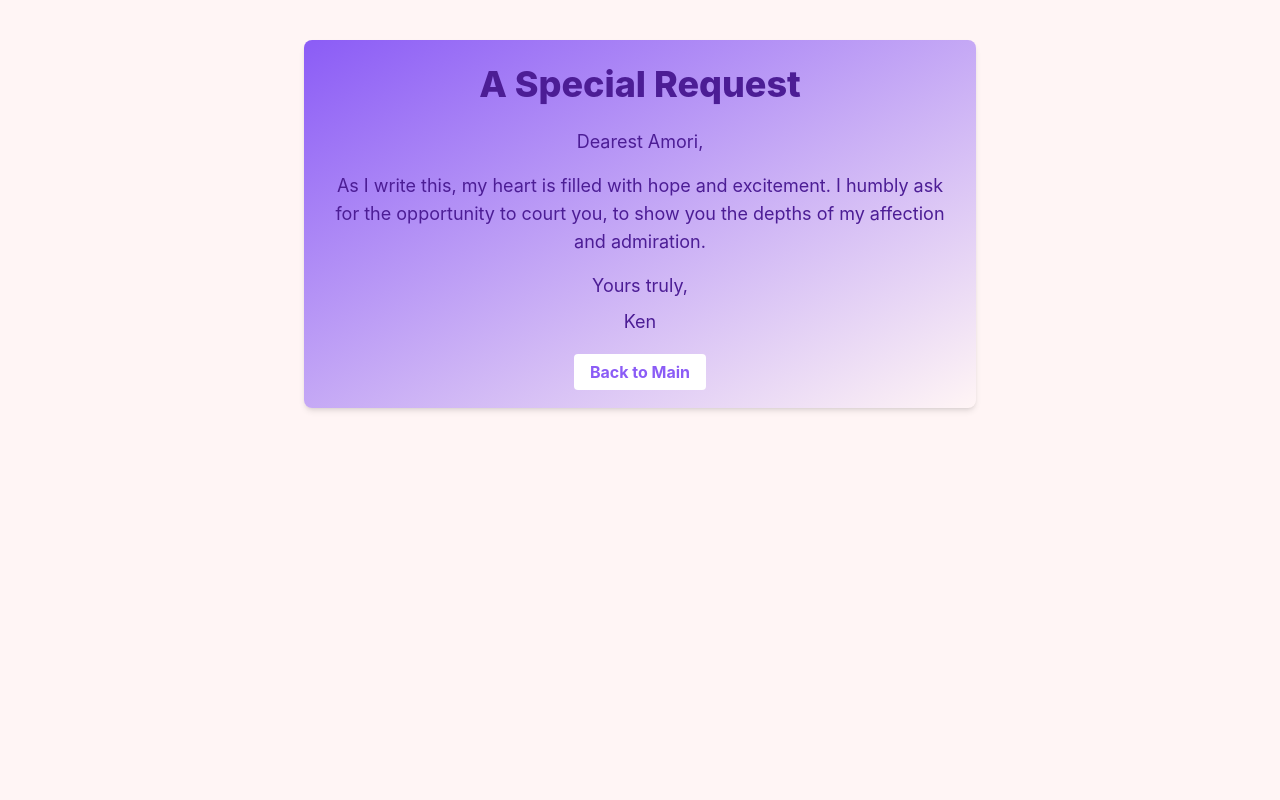
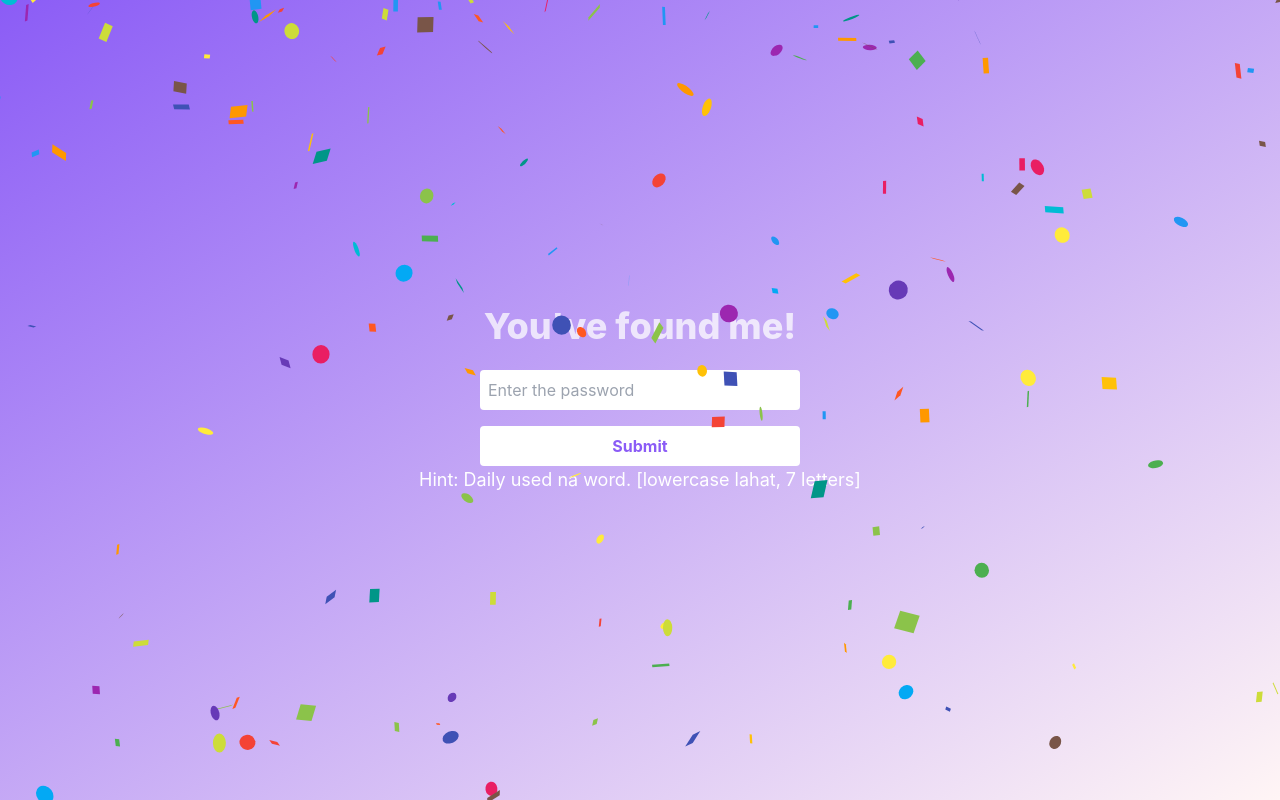
Before and after one commit to ArcaIcr/Amori, a React (Vite) app: page /loading in a window 1280 px wide. Before the commit this address led to /special-letter. Built offline with nearby package versions, Linux system fonts and the light colour scheme.

Commit message:
chore: Updated the Loading screen, added a password

```diff
--- a/src/components/LoadingScreen/LoadingScreen.jsx
+++ b/src/components/LoadingScreen/LoadingScreen.jsx
@@ -5,23 +5,55 @@ import Confetti from 'react-confetti';
 const LoadingScreen = () => {
   const navigate = useNavigate();
   const [fadeOut, setFadeOut] = useState(false);
+  const [password, setPassword] = useState('');
+  const [error, setError] = useState('');
+  const [windowDimensions, setWindowDimensions] = useState({
+    width: window.innerWidth,
+    height: window.innerHeight
+  });
 
   useEffect(() => {
-    const timer = setTimeout(() => {
+    const handleResize = () => {
+      setWindowDimensions({
+        width: window.innerWidth,
+        height: window.innerHeight
+      });
+    };
+
+    window.addEventListener('resize', handleResize);
+    return () => window.removeEventListener('resize', handleResize);
+  }, []);
+
+  const handlePasswordSubmit = (e) => {
+    e.preventDefault();
+    if (password === 'mamatay') { // Replace 'correctPassword' with the actual password
       setFadeOut(true);
       setTimeout(() => {
         navigate('/special-letter');
       }, 1000); // 1-second fade-out duration
-    }, 3000); // 3-second display duration
-
-    return () => clearTimeout(timer);
-  }, [navigate]);
+    } else {
+      setError('Incorrect password, please try again.');
+    }
+  };
 
   return (
-    <div className={`loading-screen flex flex-col justify-center items-center h-screen bg-gradient-to-br from-violet-500 via-lilac-400 to-lavender-300 transition-opacity duration-1000 ease-in-out ${fadeOut ? 'opacity-0' : 'opacity-100'}`}>
-      <Confetti />
-      <h1 className="text-4xl font-extrabold text-center text-white mb-6 animate-pulse">You've found me!</h1>
-      <p className="text-lg text-white text-center animate-fadeIn delay-500">Get ready for something special...</p>
+    <div className={`loading-screen flex flex-col justify-center items-center min-h-screen px-4 sm:px-6 lg:px-8 bg-gradient-to-br from-violet-500 via-lilac-400 to-lavender-300 transition-opacity duration-1000 ease-in-out ${fadeOut ? 'opacity-0' : 'opacity-100'}`}>
+      <Confetti width={windowDimensions.width} height={windowDimensions.height} />
+      <h1 className="text-2xl sm:text-3xl lg:text-4xl font-extrabold text-center text-white mb-6 animate-pulse">You've found me!</h1>
+      <form onSubmit={handlePasswordSubmit} className="flex flex-col items-center w-full max-w-xs">
+        <input
+          type="password"
+          placeholder="Enter the password"
+          value={password}
+          onChange={(e) => setPassword(e.target.value)}
+          className="p-2 rounded mb-4 w-full"
+        />
+        <button type="submit" className="bg-white text-violet-500 font-bold py-2 px-4 rounded hover:bg-violet-500 hover:text-white transition-colors duration-300 w-full">
+          Submit
+        </button>
+      </form>
+      {error && <p className="text-red-500 mt-4">{error}</p>}
+      <p className="text-sm sm:text-base lg:text-lg text-white text-center animate-fadeIn delay-500">Hint: Daily used na word. [lowercase lahat, 7 letters]</p>
     </div>
   );
 };
--- a/src/components/SpecialLetter/SpecialLetter.jsx
+++ b/src/components/SpecialLetter/SpecialLetter.jsx
@@ -4,16 +4,29 @@ const SpecialLetter = () => {
   return (
     <div className="special-letter p-6 bg-gradient-to-br from-violet-500 via-lilac-400 to-lavender-300 rounded-lg shadow-md max-w-2xl mx-auto mt-10">
       <h1 className="text-4xl font-extrabold text-center text-violet-900 mb-6">A Special Request</h1>
-      <p className="text-lg text-violet-900 text-center">
-        Dearest Amori,
+      <p className="text-lg text-violet-900 text-left">Dear Amori,</p>
+      <p className="text-lg text-violet-900 text-justify my-4">
+        I hope this letter finds you well.
       </p>
-      <p className="text-lg text-violet-900 text-center my-4">
-        As I write this, my heart is filled with hope and excitement. I humbly ask for the opportunity to court you, to show you the depths of my affection and admiration.
+      <p className="text-lg text-violet-900 text-justify my-4">
+        I’ve spent some time thinking about a proper way to express what I have in my heart and it came to my mind that I could try words that may conform to what was stated.
       </p>
-      <p className="text-lg text-violet-900 text-center">
-        Yours truly,
+      <p className="text-lg text-violet-900 text-justify my-4">
+        It has really been a privilege to know you. I sincerely fell for your kindness, smarts and how you light up a room. Many men wish you were not standing beside them, but rather across from them.
       </p>
-      <p className="text-lg text-violet-900 text-center mt-2">
+      <p className="text-lg text-violet-900 text-justify my-4">
+        All that said, I would like to ask you something important, although I do so with no pressure. I’d love to get the chance to court you, grow close to you and see where this will take us. I think there's something beautiful in spending time connecting to one another and building something meaningful together, slowly but surely.
+      </p>
+      <p className="text-lg text-violet-900 text-justify my-4">
+        This question is asked so you can get back to it whenever you feel ready—not because I’m expecting something from you. What makes you happy and comfortable is very important to me. I only wish for you to think and reply when you feel like it!
+      </p>
+      <p className="text-lg text-violet-900 text-justify my-4">
+        I appreciate you reading this and, regardless of your response, I treasure our past moments and look forward to our future moments.
+      </p>
+      <p className="text-lg text-violet-900 text-right mt-2">
+        Warm regards,
+      </p>
+      <p className="text-lg text-violet-900 text-right mt-2">
         Ken
       </p>
       <div className="text-center mt-6">
```
Also changed, not shown: src/assets/icons/house-chimney.png (added).
